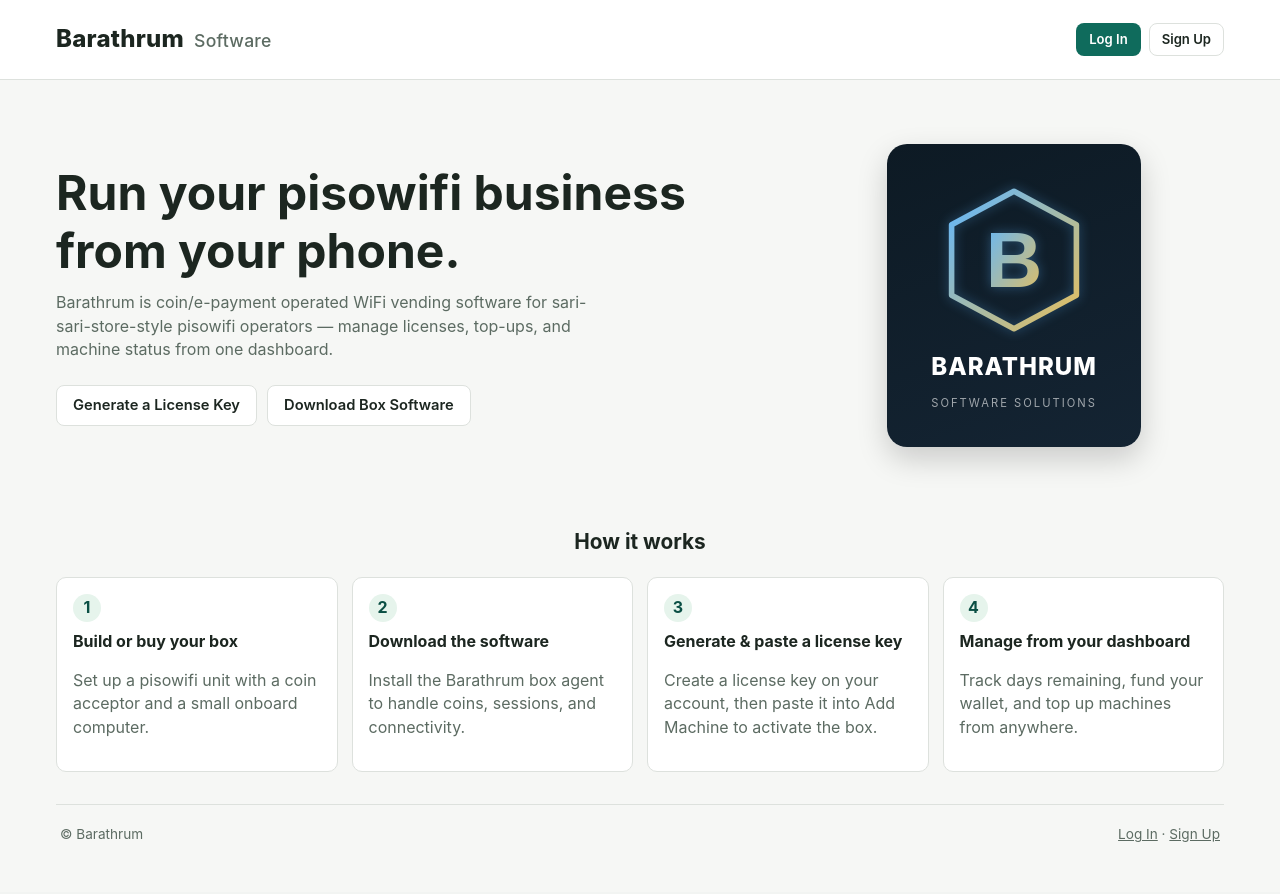
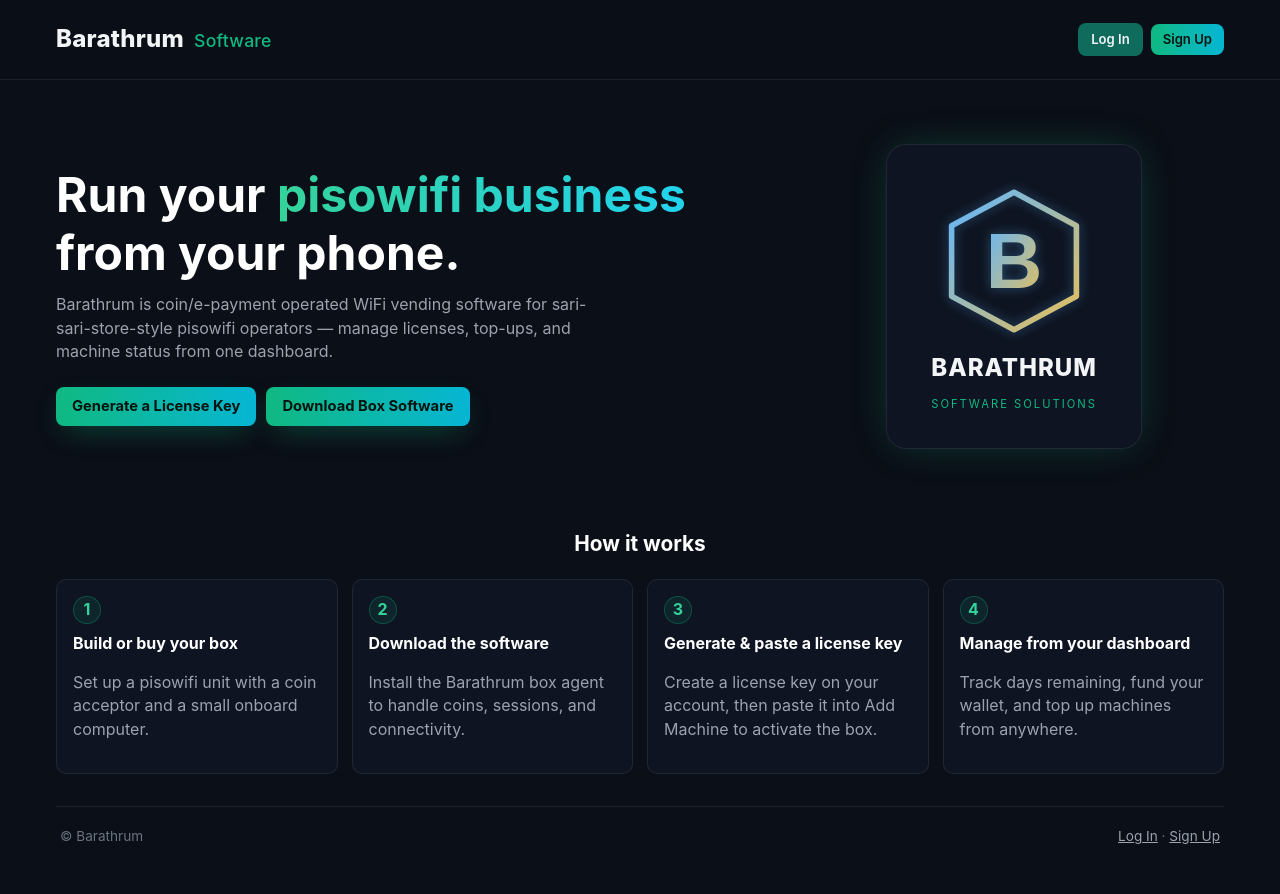
Before and after one commit to benzgarcel122-crypto/barathrum-backend, a Django app: page / in a window 1280 px wide. Before the commit the page ends 842 px from the top, so only its background shows below. Run offline with Django 5.2, Linux system fonts and the light colour scheme.

Commit message:
Update landing.html

```diff
--- a/dashboard/templates/dashboard/landing.html
+++ b/dashboard/templates/dashboard/landing.html
@@ -10,9 +10,83 @@
 {% endblock %}
 {% block content %}
 
+<style>
+  /* Scoped to .landing-page only -- does not touch base.css or any other page's look. */
+  .landing-page { background: #0B0F17; }
+  .landing-page .app-shell { background: #0B0F17; }
+  .landing-page .topbar {
+    background: rgba(11, 15, 23, 0.85);
+    backdrop-filter: blur(12px);
+    border-bottom: 1px solid rgba(255, 255, 255, 0.08);
+  }
+  .landing-page .topbar .brand { color: #F3F4F6; }
+  .landing-page .topbar .brand-sub { color: #10B981; }
+  .landing-page .topbar-actions .btn { color: #F3F4F6; }
+  .landing-page .topbar-actions .btn-secondary {
+    background: linear-gradient(90deg, #10B981, #06B6D4);
+    color: #05130f;
+    border: none;
+    font-weight: 600;
+  }
+  .landing-page .landing-main { color: #F3F4F6; }
+
+  .landing-page .landing-hero { align-items: center; }
+  .landing-page .landing-hero h1 { color: #ffffff; }
+  .landing-page .landing-hero h1 .gradient-text {
+    background: linear-gradient(90deg, #34D399, #22D3EE);
+    -webkit-background-clip: text;
+    background-clip: text;
+    color: transparent;
+  }
+  .landing-page .landing-hero-sub { color: #9CA3AF; }
+
+  .landing-page .landing-cta-row .btn-secondary {
+    background: linear-gradient(90deg, #10B981, #06B6D4);
+    color: #05130f;
+    border: none;
+    font-weight: 700;
+    box-shadow: 0 10px 30px -10px rgba(16, 185, 129, 0.45);
+  }
+  .landing-page .landing-cta-row .btn-secondary:hover {
+    box-shadow: 0 10px 40px -8px rgba(16, 185, 129, 0.6);
+  }
+
+  .landing-page .landing-logo-badge {
+    background: rgba(17, 24, 39, 0.7);
+    backdrop-filter: blur(12px);
+    border: 1px solid rgba(255, 255, 255, 0.08);
+    box-shadow: 0 0 40px -10px rgba(16, 185, 129, 0.35);
+  }
+  .landing-page .landing-logo-wordmark { color: #F3F4F6; }
+  .landing-page .landing-logo-tagline { color: #10B981; }
+
+  .landing-page .landing-steps h2 { color: #ffffff; }
+  .landing-page .landing-step {
+    background: rgba(17, 24, 39, 0.7);
+    backdrop-filter: blur(12px);
+    border: 1px solid rgba(255, 255, 255, 0.08);
+    transition: border-color 0.2s ease;
+  }
+  .landing-page .landing-step:hover { border-color: rgba(16, 185, 129, 0.4); }
+  .landing-page .landing-step h3 { color: #ffffff; }
+  .landing-page .landing-step .text-muted { color: #9CA3AF; }
+  .landing-page .landing-step-num {
+    background: rgba(16, 185, 129, 0.1);
+    border: 1px solid rgba(16, 185, 129, 0.3);
+    color: #34D399;
+  }
+
+  .landing-page .landing-footer {
+    border-top: 1px solid rgba(255, 255, 255, 0.08);
+    color: #6B7280;
+  }
+  .landing-page .landing-footer a { color: #9CA3AF; }
+  .landing-page .landing-footer a:hover { color: #F3F4F6; }
+</style>
+
 <section class="landing-hero">
   <div class="landing-hero-text">
-    <h1>Run your pisowifi business from your phone.</h1>
+    <h1>Run your <span class="gradient-text">pisowifi business</span> from your phone.</h1>
     <p class="landing-hero-sub">
       Barathrum is coin/e-payment operated WiFi vending software for sari-sari-store-style
       pisowifi operators — manage licenses, top-ups, and machine status from one dashboard.
```
